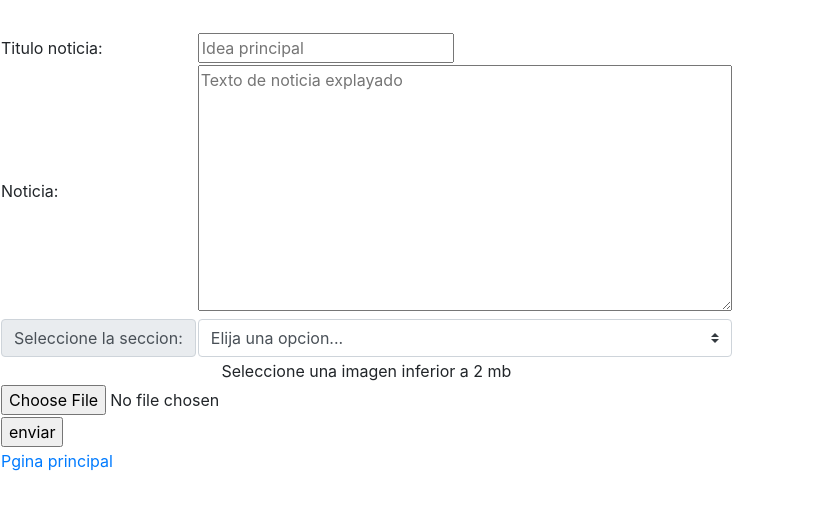
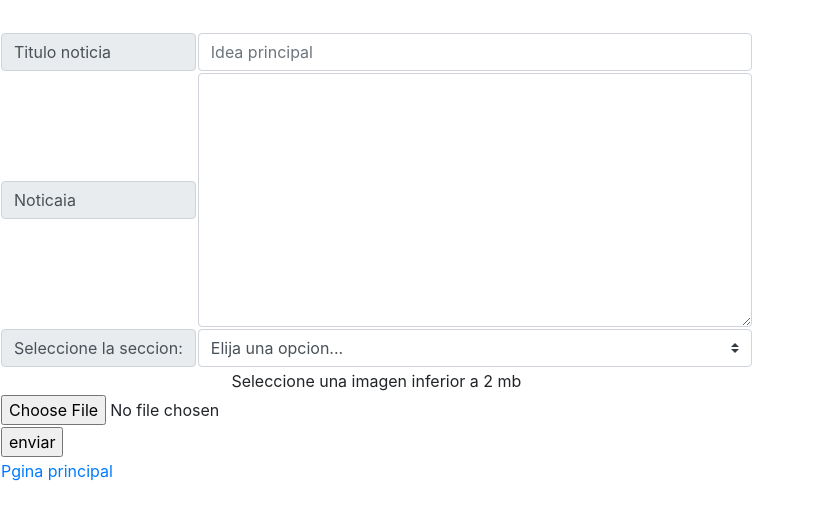
Before and after one commit to damodar88/blog_noticias, a PHP site: page /app/com.vistas/paginas/agregarNoticia.php in a window 1280 px wide. Shown: the top 520 px of the page, without its empty margins (0-814 px from the left). Run offline with PHP 8.4, Linux system fonts and the light colour scheme.

Commit message:
subir noticia demo

```diff
--- a/docker-practica/html/blog/app/com.vistas/paginas/agregarNoticia.php
+++ b/docker-practica/html/blog/app/com.vistas/paginas/agregarNoticia.php
@@ -12,17 +12,21 @@
   <form action="" method="post" enctype="" name="formNoticia">
     <table>
       <!--Titulo de la noticia-->
-      <tr>
-        <td>Titulo noticia:<label for="noticiaTitulo"></label>
-        <td><input type="text" name="noticiaTitulo" id="noticiaTitulo" placeholder="Idea principal"></td>
-        </td>
-      </tr>
-
+        <div class="input-group input-group-sm mb-3">
+          <tr>
+            <div class="input-group-prepend">
+              <td> <span class="input-group-text" id="inputGroup-sizing-sm">Titulo noticia</span></td>
+          </div>
+            <td><input type="text"  name="noticiaTitulo" size="20" class="form-control" placeholder="Idea principal" ></td>
+          </tr>
+        </div>
       <!--Comentario de la noticia-->
-      <div class="form-group">
+      <div class="input-group">
         <tr>
-          <td>Noticia:<label for="areaNoticia" ></label></td>
-          <td><textarea name="noticia" id="areaNoticia" cols="50" rows="10" placeholder="Texto de noticia explayado"></textarea></td>
+            <div class="input-group-prepend">
+              <td><span class="input-group-text">Noticaia</span></td>
+            </div>
+          <td><textarea class="form-control" aria-label="With textarea" rows="10" cols="50"></textarea></td>
         </tr>
       </div>
 
```
Also changed, not shown: docker-practica/html/blog/app/com.vistas/paginas/agregarUsuario.html (+76 -16 lines).
